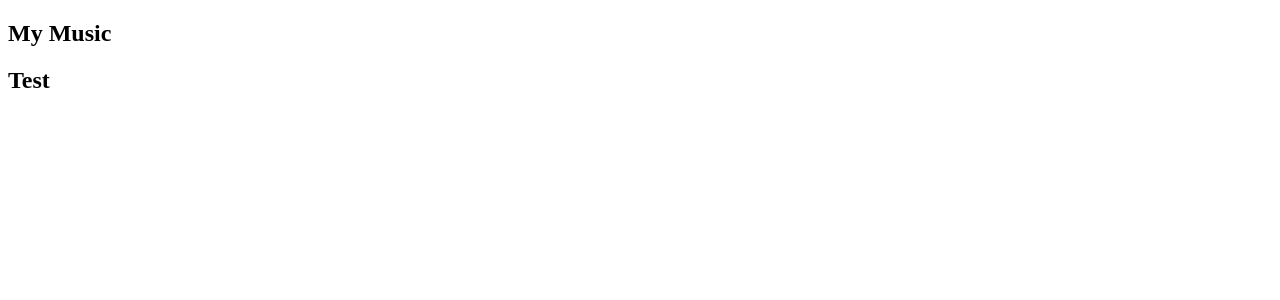
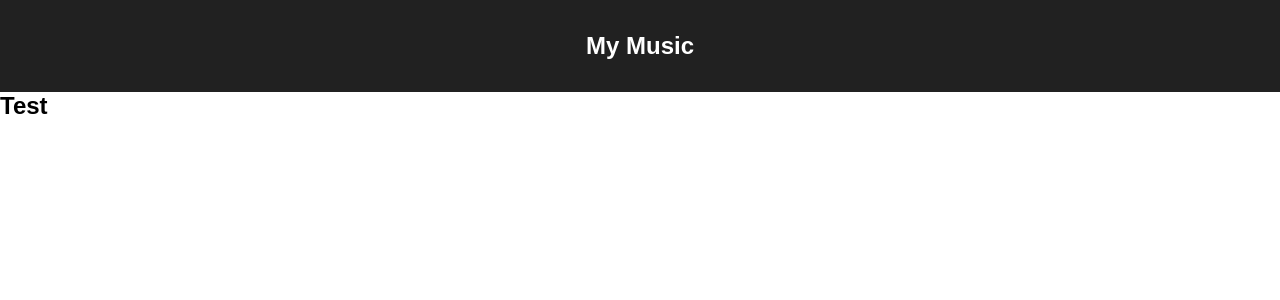
Before and after one commit to Asilo5/spotivue-music-app, a Vue app: page / in a window 1280 px wide. Shown: the top 300 px of the page. Built offline with nearby package versions, Linux system fonts and the light colour scheme.

Commit message:
Add basic styling to header and page

```diff
--- a/src/App.vue
+++ b/src/App.vue
@@ -20,5 +20,22 @@ export default {
 </script>
 
 <style>
+* {
+  box-sizing: border-box;
+  padding: 0;
+  margin: 0;
+}
 
+body {
+  font-family: sans-serif;
+}
+
+header {
+  display: flex;
+  justify-content: center;
+  align-items: center;
+  padding: 2em;
+  background-color: #212121;
+  color: #FFF;
+}
 </style>
```
